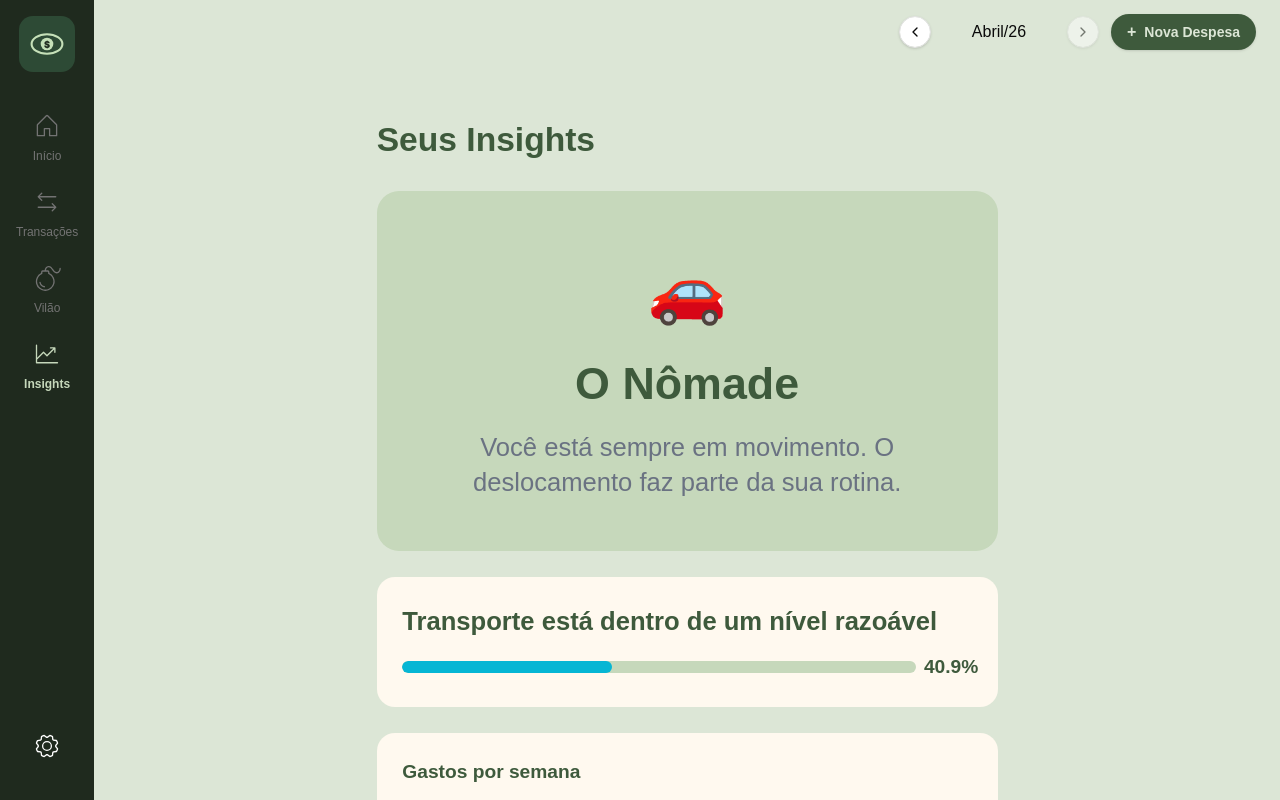
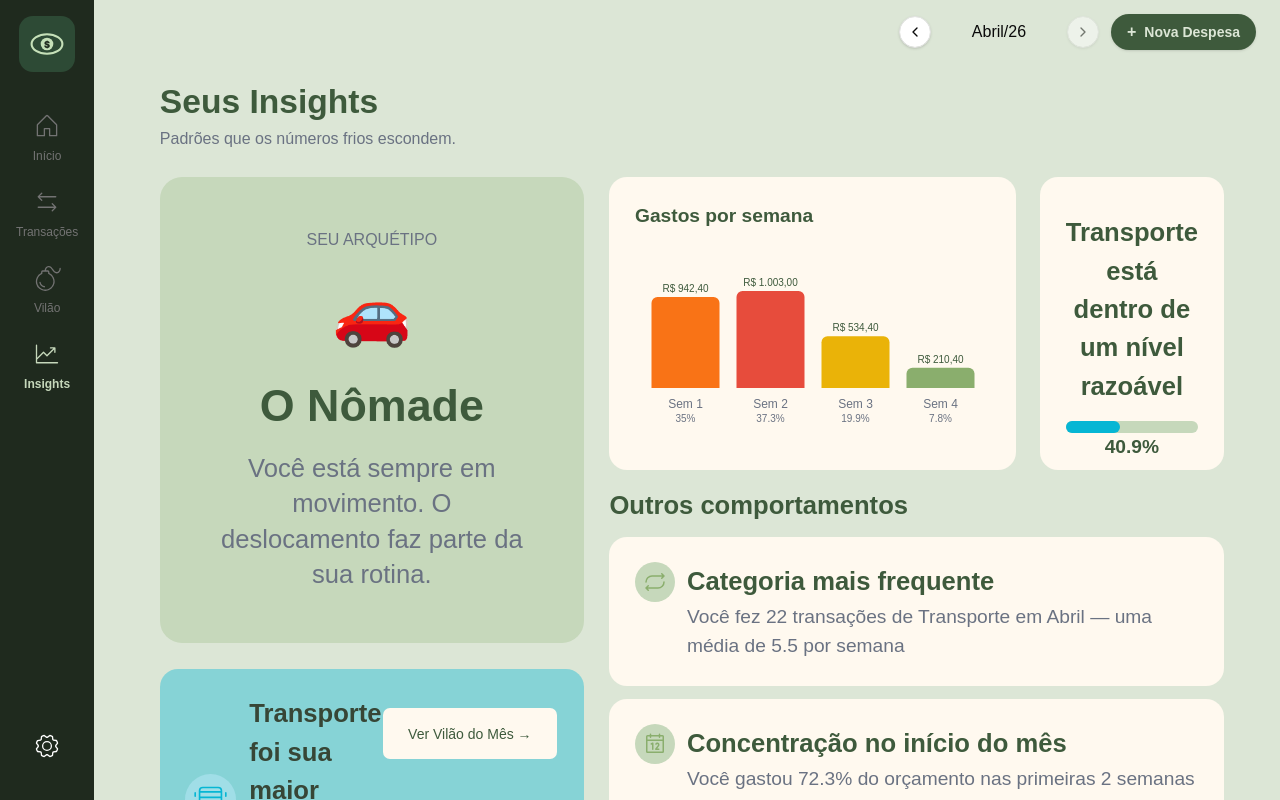
Before and after one commit to isabellimocci/consumer-insight-hackathon-2026, a React (Vite) app: page /insights in a window 1280 px wide. Built offline with nearby package versions, Linux system fonts and the light colour scheme.

Commit message:
refactor: mudando o design de Insight

```diff
--- a/src/components/BehaviorInsightCard.tsx
+++ b/src/components/BehaviorInsightCard.tsx
@@ -1,5 +1,7 @@
+import type React from 'react'
+
 interface BehaviorInsightCardProps {
-  icon: string
+  icon: string | React.ReactElement
   title: string
   description: string
 }
@@ -7,7 +9,7 @@ interface BehaviorInsightCardProps {
 export function BehaviorInsightCard({ icon, title, description }: BehaviorInsightCardProps) {
   return (
     <div className="bg-primary p-md flex items-start gap-3 rounded-2xl">
-      <div className="bg-surface flex h-10 w-10 shrink-0 items-center justify-center rounded-full text-lg">
+      <div className="bg-surface flex h-10 w-10 shrink-0 items-center justify-center rounded-full p-2 text-lg">
         {icon}
       </div>
       <div className="flex flex-col gap-0.5">
--- a/src/components/Button.tsx
+++ b/src/components/Button.tsx
@@ -23,7 +23,7 @@ export const Button: React.FC<ButtonProps> = ({
   ...props
 }) => {
   const baseClasses =
-    'inline-flex justify-center items-center px-lg py-md text-text font-medium cursor-pointer disabled:pointer-events-none disabled:opacity-75'
+    'inline-flex justify-center items-center px-md py-md text-text font-medium cursor-pointer disabled:pointer-events-none disabled:opacity-75'
   const variantClasses =
     variant === 'primary'
       ? 'bg-surface hover:bg-success'
--- a/src/components/ConcentrationInsightCard.tsx
+++ b/src/components/ConcentrationInsightCard.tsx
@@ -27,12 +27,12 @@ export function ConcentrationInsightCard({
     : `${category}: ${percentage}% do orçamento mensal`
 
   return (
-    <div className="bg-primary p-md flex flex-col gap-3 rounded-2xl">
-      <span className="text-text text-(length:--font-size-base) font-semibold">
+    <div className="bg-primary p-md flex flex-col justify-center gap-4 rounded-2xl">
+      <span className="text-text text-center text-(length:--font-size-base) font-semibold">
         {getConcentrationCopy(category, percentage, budgetMode)}
       </span>
       <div className="flex items-center gap-2">
-        <div className="bg-surface h-3 flex-1 overflow-hidden rounded-full">
+        <div className="bg-surface block h-3 flex-1 rounded-full text-center">
           <div
             role="progressbar"
             aria-valuenow={percentage}
@@ -45,10 +45,10 @@ export function ConcentrationInsightCard({
               backgroundColor: CATEGORY_COLORS[category],
             }}
           />
+          <p className="text-text text-center text-(length:--font-size-sm) font-bold">
+            {percentage}%
+          </p>
         </div>
-        <span className="text-text w-12 text-right text-(length:--font-size-sm) font-bold">
-          {percentage}%
-        </span>
       </div>
     </div>
   )
--- a/src/components/ConsumerProfileCard.tsx
+++ b/src/components/ConsumerProfileCard.tsx
@@ -12,7 +12,8 @@ export function ConsumerProfileCard({ profile, income, totalSpent }: ConsumerPro
   const showCommitted = income !== undefined && income > 0 && totalSpent !== undefined
 
   return (
-    <div className="bg-surface px-md py-lg flex flex-col items-center gap-3 rounded-3xl text-center">
+    <div className="bg-surface px-lg py-lg flex flex-col items-center gap-3 rounded-3xl text-center">
+      <p className="text-(--color-inactive-text) uppercase">Seu arquétipo</p>
       <span style={{ fontSize: '4rem' }} aria-hidden="true">
         {profile.emoji}
       </span>
--- a/src/components/DominantCategoryBanner.tsx
+++ b/src/components/DominantCategoryBanner.tsx
@@ -1,7 +1,16 @@
 import { Button } from '@components/Button'
-import { CATEGORY_COLORS, CATEGORY_ICONS_PI } from '@utils/categoryMaps'
+import { CATEGORY_COLORS } from '@utils/categoryMaps'
 import { formatCurrency } from '@utils/formatters'
 import { ROUTES } from '@utils/routes'
+import {
+  PiBookOpenLight,
+  PiBusLight,
+  PiDeviceMobileLight,
+  PiForkKnifeLight,
+  PiGameControllerLight,
+  PiHeartbeatLight,
+  PiShoppingBagLight,
+} from 'react-icons/pi'
 import { useNavigate } from 'react-router-dom'
 
 import type { CategoryTotal } from '../types'
@@ -13,20 +22,87 @@ interface DominantCategoryBannerProps {
 
 export function DominantCategoryBanner({ dominant, percentage }: DominantCategoryBannerProps) {
   const navigate = useNavigate()
-  const IconComponent = CATEGORY_ICONS_PI[dominant.category]
+
+  const iconsCategory = {
+    Alimentação: (
+      <PiForkKnifeLight
+        size={30}
+        style={{
+          color: ` color-mix(in srgb, ${CATEGORY_COLORS[dominant.category]} 100%, transparent`,
+        }}
+      />
+    ),
+    Transporte: (
+      <PiBusLight
+        size={35}
+        style={{
+          color: ` color-mix(in srgb, ${CATEGORY_COLORS[dominant.category]} 100%, transparent`,
+        }}
+      />
+    ),
+    Lazer: (
+      <PiGameControllerLight
+        size={30}
+        style={{
+          color: ` color-mix(in srgb, ${CATEGORY_COLORS[dominant.category]} 100%, transparent`,
+        }}
+      />
+    ),
+    Assinaturas: (
+      <PiDeviceMobileLight
+        size={30}
+        style={{
+          color: ` color-mix(in srgb, ${CATEGORY_COLORS[dominant.category]} 100%, transparent`,
+        }}
+      />
+    ),
+    Compras: (
+      <PiShoppingBagLight
+        size={30}
+        style={{
+          color: ` color-mix(in srgb, ${CATEGORY_COLORS[dominant.category]} 100%, transparent`,
+        }}
+      />
+    ),
+    Saúde: (
+      <PiHeartbeatLight
+        size={30}
+        style={{
+          color: ` color-mix(in srgb, ${CATEGORY_COLORS[dominant.category]} 100%, transparent`,
+        }}
+      />
+    ),
+    Educação: (
+      <PiBookOpenLight
+        size={30}
+        style={{
+          color: ` color-mix(in srgb, ${CATEGORY_COLORS[dominant.category]} 100%, transparent`,
+        }}
+      />
+    ),
+  }
 
   return (
     <div
-      className="bg-highlight p-md rounded-2xl"
-      style={{ borderLeft: `4px solid ${CATEGORY_COLORS[dominant.category]}` }}
+      className="p-md flex justify-between rounded-2xl text-(--color-text)"
+      style={{
+        backgroundColor: ` color-mix(in srgb, ${CATEGORY_COLORS[dominant.category]} 40%, transparent`,
+      }}
     >
       <div className="gap-sm flex items-center">
-        <IconComponent size={36} style={{ color: CATEGORY_COLORS[dominant.category] }} />
+        <div
+          className="flex justify-center rounded-full p-2"
+          style={{
+            backgroundColor: ` color-mix(in srgb, ${CATEGORY_COLORS[dominant.category]} 30%, #f3f3f3 60%`,
+          }}
+        >
+          <span className="text-4xl">{iconsCategory[dominant.category]}</span>
+        </div>
         <div className="flex-1">
-          <p className="text-text text-(length:--font-size-base) font-semibold">
+          <p className="text-(length:--font-size-base) font-semibold text-[#374636]">
             {dominant.category} foi sua maior categoria
           </p>
-          <p className="text-(length:--font-size-sm) text-(--color-inactive-text)">
+          <p className="text-(length:--font-size-sm) text-gray-600">
             {formatCurrency(dominant.total)} · {percentage}% do mês
           </p>
         </div>
@@ -39,6 +115,7 @@ export function DominantCategoryBanner({ dominant, percentage }: DominantCategor
           onClick={() => {
             void navigate(ROUTES.VILAO)
           }}
+          className="bg-(--color-primary) p-1 hover:bg-[#e0f7df]"
         />
       </div>
     </div>
--- a/src/components/GrowingCategoryCard.tsx
+++ b/src/components/GrowingCategoryCard.tsx
@@ -17,7 +17,7 @@ export function GrowingCategoryCard({ result, allMonthsData }: GrowingCategoryCa
   return (
     <div
       className="p-md flex flex-col gap-3 rounded-2xl"
-      style={{ backgroundColor: 'color-mix(in srgb, var(--color-warning) 20%, transparent)' }}
+      style={{ backgroundColor: 'color-mix(in srgb, var(--color-warning) 50%, transparent)' }}
     >
       <div className="flex items-center gap-2">
         <span className="text-xl">⚠️</span>
--- a/src/pages/InsightsPage.tsx
+++ b/src/pages/InsightsPage.tsx
@@ -1,6 +1,7 @@
 import { BehaviorInsightCard } from '@components/BehaviorInsightCard'
 import { ConcentrationInsightCard } from '@components/ConcentrationInsightCard'
 import { ConsumerProfileCard } from '@components/ConsumerProfileCard'
+import { DominantCategoryBanner } from '@components/DominantCategoryBanner'
 import { GrowingCategoryCard } from '@components/GrowingCategoryCard'
 import { WeeklyPatternChart } from '@components/WeeklyPatternChart'
 import { useBudget } from '@contexts/useBudget'
@@ -10,6 +11,7 @@ import { getPercentageByCategory, getTotalByCategory } from '@utils/aggregations
 import { formatCurrency, formatMonthLabel } from '@utils/formatters'
 import { getConsumerProfile, getGrowingCategory, getWeeklyPattern } from '@utils/insights'
 import { useMemo } from 'react'
+import { PiCalendar, PiHeartFill, PiRepeat, PiTicket } from 'react-icons/pi'
 
 export default function InsightsPage() {
   const { selectedMonth, transactionsVersion } = useMonth()
@@ -86,15 +88,31 @@ export default function InsightsPage() {
   const shortMonth = monthLabel.split(' ')[0]
 
   return (
-    <div className="gap-md px-md py-lg mx-auto flex max-w-2xl flex-col" aria-live="polite">
+    <div className="gap-md px-md py-sm mx-10 flex flex-col" aria-live="polite">
+      <div className="flex justify-between">
+        <div className="flex flex-col items-start">
           <h1 className="text-text text-(length:--font-size-lg) font-bold">Seus Insights</h1>
+          <span className="text-(--color-inactive-text)">
+            Padrões que os números frios escondem.
+          </span>
+        </div>
+      </div>
 
+      <div className="gap-md flex">
+        <section className="gap-md flex flex-1 flex-col">
           <ConsumerProfileCard
             profile={profile}
             income={income?.amount}
             totalSpent={isConfigured ? totalSpent : undefined}
           />
 
+          <DominantCategoryBanner dominant={dominantPercentage} />
+
+          <GrowingCategoryCard result={growingCategory} allMonthsData={relevantMonths} />
+        </section>
+        <section className="flex flex-1 flex-col">
+          <div className="mb-4 flex gap-6">
+            <WeeklyPatternChart pattern={weeklyPattern} />
             {dominantPercentage && (
               <ConcentrationInsightCard
                 category={dominantPercentage.category}
@@ -102,11 +120,7 @@ export default function InsightsPage() {
                 budgetMode={concentrationData.budgetMode}
               />
             )}
-
-      <WeeklyPatternChart pattern={weeklyPattern} />
-
-      <GrowingCategoryCard result={growingCategory} allMonthsData={relevantMonths} />
-
+          </div>
           {mostFrequent && (
             <section aria-label="Outros comportamentos">
               <h2 className="mb-sm text-text text-(length:--font-size-base) font-semibold">
@@ -115,29 +129,31 @@ export default function InsightsPage() {
               <div className="gap-sm flex flex-col">
                 {healthData && (
                   <BehaviorInsightCard
-                icon="💚"
+                    icon={<PiHeartFill className="text-(--color-success)" size={30} />}
                     title="Saúde financeira do mês"
                     description={`${healthData.onTrack} de ${healthData.total} categorias dentro da meta`}
                   />
                 )}
                 <BehaviorInsightCard
-              icon="🔁"
+                  icon={<PiRepeat className="text-(--color-success)" size={30} />}
                   title="Categoria mais frequente"
                   description={`Você fez ${mostFrequent.count} transações de ${mostFrequent.category} em ${shortMonth} — uma média de ${(mostFrequent.count / 4).toFixed(1)} por semana`}
                 />
                 <BehaviorInsightCard
-              icon="📅"
+                  icon={<PiCalendar className="text-(--color-success)" size={30} />}
                   title="Concentração no início do mês"
                   description={`Você gastou ${first2WeeksPct}% do orçamento nas primeiras 2 semanas`}
                 />
                 <BehaviorInsightCard
-              icon="🧾"
+                  icon={<PiTicket className="text-(--color-success)" size={30} />}
                   title="Ticket médio por transação"
                   description={`Seu gasto médio por transação em ${shortMonth} foi de ${formatCurrency(avgTicket)}`}
                 />
               </div>
             </section>
           )}
+        </section>
+      </div>
     </div>
   )
 }
```
Lines whose indentation alone changed are shown as unchanged.
